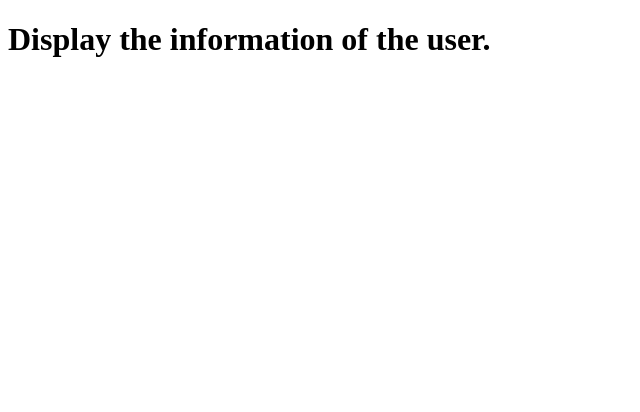
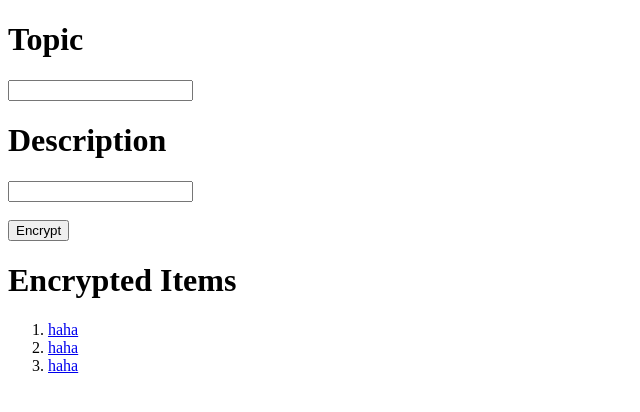
Before and after one commit to Aathirainathan/ISAA-l3, a Flask app: template templates/home.html in a window 1280 px wide. Shown: the top 412 px of the page, without its empty margins (0-640 px from the left). Run offline with Flask 2, Linux system fonts and the light colour scheme; the template is opened without the code that fills it, so the values that code supplies are empty; some libraries are stand-ins or nearby versions.

Commit message:
modify home.html and decryption.html

```diff
--- a/templates/home.html
+++ b/templates/home.html
@@ -8,8 +8,19 @@
 </head>
 <body>
     <div>
-
+        <h1>Topic</h1>
+        <input type="text" name="Topic">
+        <h1>Description</h1>
+        <input type="text" name="Description"><br><br>
+        <button>Encrypt</button>
     </div>
-    <h1>Display the information of the user.</h1>
+    <div>
+        <h1>Encrypted Items</h1>
+        <ol>
+            <li><a href="#">haha</a></li>
+            <li><a href="#">haha</a></li>
+            <li><a href="#">haha</a></li>
+          </ol>
+    </div>
 </body>
 </html>
```
Also changed, not shown: templates/decryption.html (added, +16 -0 lines).
